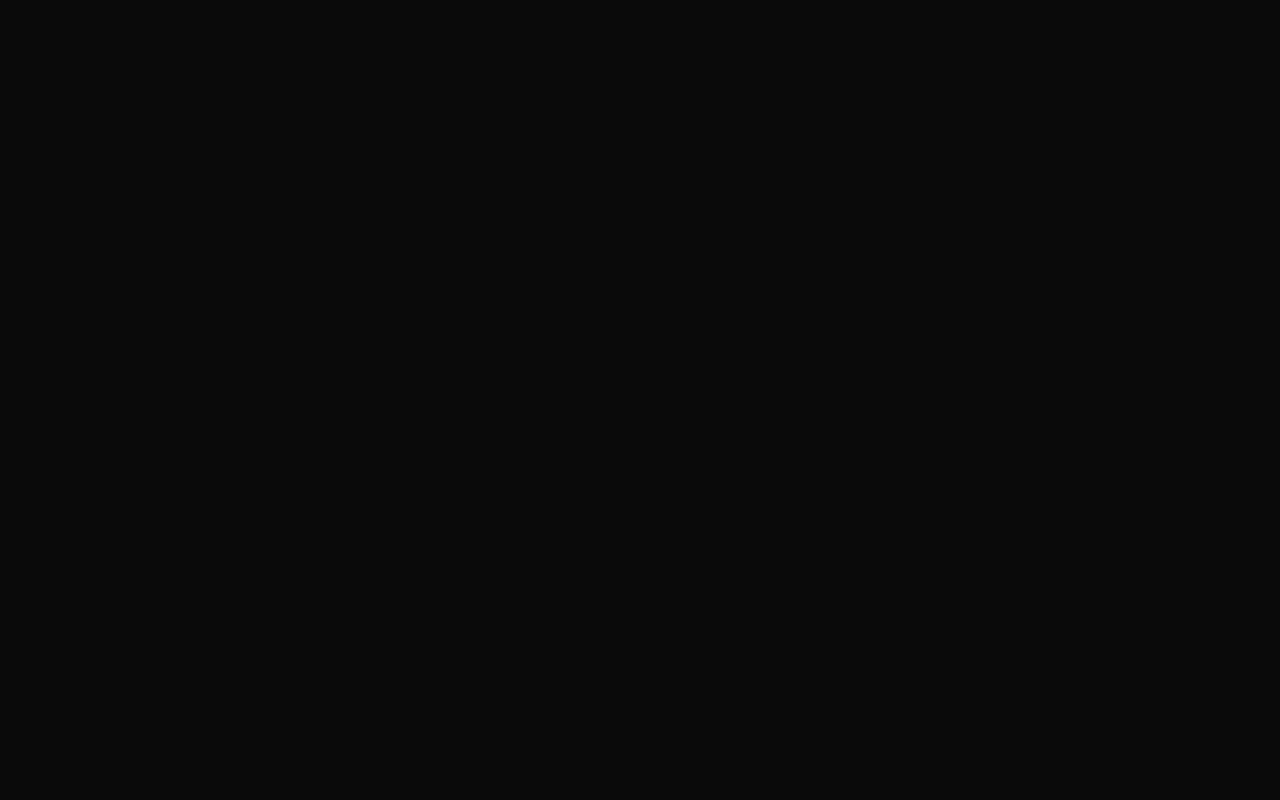
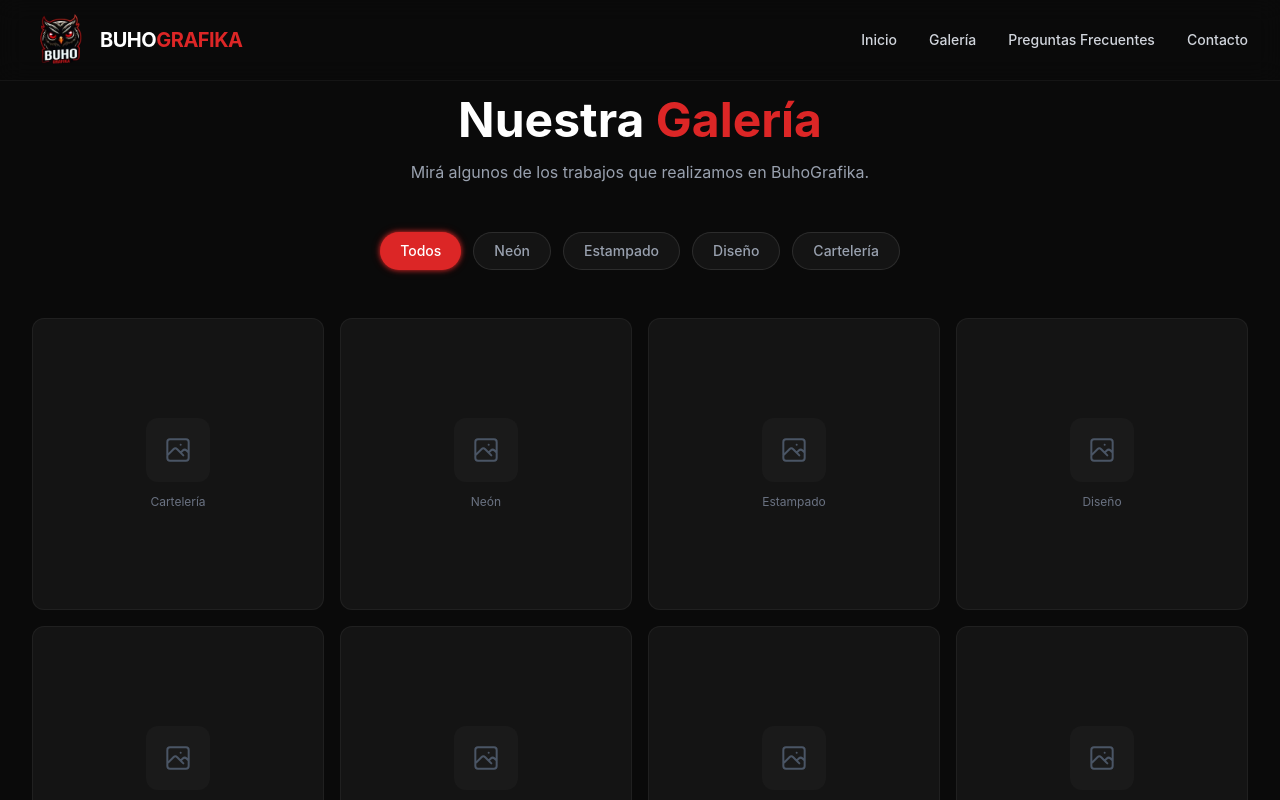
Before and after one commit to GonzaBertolucci/landing-grafika, a React (Vite) app in the folder buhografika/: page /galeria in a window 1280 px wide. Before the commit this address had no page. Shown: the top 800 px of the page. Built offline with nearby package versions, Linux system fonts and the light colour scheme.

Commit message:
Agregado galleria con placeholder

```diff
--- a/buhografika/src/App.jsx
+++ b/buhografika/src/App.jsx
@@ -1,6 +1,7 @@
 import { BrowserRouter, Routes, Route } from 'react-router-dom';
 import Home from './pages/Home';
 import Contact from './pages/Contact';
+import GalleryPage from './pages/GalleryPage';
 
 export default function App() {
   return (
@@ -8,6 +9,7 @@ export default function App() {
       <Routes>
         <Route path="/" element={<Home />} />
         <Route path="/contacto" element={<Contact />} />
+        <Route path="/galeria" element={<GalleryPage />} />
       </Routes>
     </BrowserRouter>
   );
--- a/buhografika/src/components/Gallery.jsx
+++ b/buhografika/src/components/Gallery.jsx
@@ -36,7 +36,7 @@ export default function Gallery() {
   };
 
   return (
-    <section className="py-20 md:py-28 bg-dark-lighter">
+    <section id="galeria" className="py-20 md:py-28 bg-dark-lighter">
       <div className="max-w-7xl mx-auto px-4 sm:px-6 lg:px-8">
         <motion.div
           initial={{ opacity: 0, y: 30 }}
--- a/buhografika/src/components/Navbar.jsx
+++ b/buhografika/src/components/Navbar.jsx
@@ -6,6 +6,7 @@ import logo from '../assets/buhosinfondo.png';
 
 const navLinks = [
   { name: 'Inicio', href: '/' },
+  { name: 'Galería', href: '/galeria' },
   { name: 'Preguntas Frecuentes', href: '#faq' },
   { name: 'Contacto', href: '/contacto' },
 ];
--- /dev/null
+++ b/buhografika/src/pages/GalleryPage.jsx
@@ -0,0 +1,196 @@
+import { useState } from 'react';
+import { motion, AnimatePresence } from 'framer-motion';
+import { FaTimes, FaChevronLeft, FaChevronRight } from 'react-icons/fa';
+import Navbar from '../components/Navbar';
+import Footer from '../components/Footer';
+
+const photos = [
+  { id: 1, title: 'Cartelería Comercial', category: 'Cartelería', description: 'Señalética para local comercial' },
+  { id: 2, title: 'Cuadro de Neón', category: 'Neón', description: 'Decoración con luces neón personalizadas' },
+  { id: 3, title: 'Estampado de Remeras', category: 'Estampado', description: 'Impresión directa en prendas' },
+  { id: 4, title: 'Diseño de Marca', category: 'Diseño', description: 'Identidad visual y branding' },
+  { id: 5, title: 'Lona Exterior', category: 'Cartelería', description: 'Impresión en gran formato para fachada' },
+  { id: 6, title: 'Neón LED', category: 'Neón', description: 'Letras en neón para evento' },
+  { id: 7, title: 'Remera Personalizada', category: 'Estampado', description: 'Estampado DTG en algodón' },
+  { id: 8, title: 'Flyer Publicitario', category: 'Diseño', description: 'Diseño gráfico para campaña' },
+  { id: 9, title: 'Acrílico con Luz', category: 'Neón', description: 'Señalización iluminada' },
+  { id: 10, title: 'Gigantografía', category: 'Cartelería', description: 'Gran formato para evento' },
+  { id: 11, title: 'Packaging', category: 'Diseño', description: 'Diseño de etiquetas y envases' },
+  { id: 12, title: 'Camiseta Deportiva', category: 'Estampado', description: 'Sublimación en poliéster' },
+];
+
+const categories = ['Todos', 'Neón', 'Estampado', 'Diseño', 'Cartelería'];
+
+export default function GalleryPage() {
+  const [selectedCategory, setSelectedCategory] = useState('Todos');
+  const [lightbox, setLightbox] = useState(null);
+
+  const filtered = selectedCategory === 'Todos'
+    ? photos
+    : photos.filter((p) => p.category === selectedCategory);
+
+  const openLightbox = (photo) => setLightbox(photo);
+  const closeLightbox = () => setLightbox(null);
+
+  const nextPhoto = () => {
+    if (!lightbox) return;
+    const idx = filtered.findIndex((p) => p.id === lightbox.id);
+    setLightbox(filtered[(idx + 1) % filtered.length]);
+  };
+
+  const prevPhoto = () => {
+    if (!lightbox) return;
+    const idx = filtered.findIndex((p) => p.id === lightbox.id);
+    setLightbox(filtered[(idx - 1 + filtered.length) % filtered.length]);
+  };
+
+  return (
+    <>
+      <Navbar />
+      <main className="min-h-screen pt-24 pb-16">
+        <div className="max-w-7xl mx-auto px-4 sm:px-6 lg:px-8">
+          <motion.div
+            initial={{ opacity: 0, y: 30 }}
+            animate={{ opacity: 1, y: 0 }}
+            transition={{ duration: 0.6 }}
+            className="text-center mb-12"
+          >
+            <h1 className="text-4xl sm:text-5xl font-bold text-white mb-4">
+              Nuestra <span className="text-primary">Galería</span>
+            </h1>
+            <p className="text-gray-400 max-w-2xl mx-auto">
+              Mirá algunos de los trabajos que realizamos en BuhoGrafika.
+            </p>
+          </motion.div>
+
+          <motion.div
+            initial={{ opacity: 0, y: 20 }}
+            animate={{ opacity: 1, y: 0 }}
+            transition={{ duration: 0.5, delay: 0.2 }}
+            className="flex flex-wrap justify-center gap-3 mb-12"
+          >
+            {categories.map((cat) => (
+              <button
+                key={cat}
+                onClick={() => setSelectedCategory(cat)}
+                className={`px-5 py-2 rounded-full text-sm font-medium transition-all duration-300 ${
+                  selectedCategory === cat
+                    ? 'bg-primary text-white neon-glow-subtle'
+                    : 'bg-dark-card border border-white/10 text-gray-400 hover:text-white hover:border-primary/30'
+                }`}
+              >
+                {cat}
+              </button>
+            ))}
+          </motion.div>
+
+          <motion.div
+            layout
+            className="grid grid-cols-1 sm:grid-cols-2 lg:grid-cols-3 xl:grid-cols-4 gap-4"
+          >
+            <AnimatePresence mode="popLayout">
+              {filtered.map((photo, index) => (
+                <motion.div
+                  key={photo.id}
+                  layout
+                  initial={{ opacity: 0, scale: 0.9 }}
+                  animate={{ opacity: 1, scale: 1 }}
+                  exit={{ opacity: 0, scale: 0.9 }}
+                  transition={{ duration: 0.3, delay: index * 0.05 }}
+                  onClick={() => openLightbox(photo)}
+                  className="group relative aspect-square bg-dark-card border border-white/5 rounded-xl overflow-hidden cursor-pointer hover:border-primary/30 transition-all duration-300"
+                >
+                  <div className="absolute inset-0 flex items-center justify-center">
+                    <div className="text-center">
+                      <div className="w-16 h-16 mx-auto mb-3 rounded-xl bg-dark-lighter flex items-center justify-center group-hover:bg-primary/10 transition-colors duration-300">
+                        <svg className="w-8 h-8 text-gray-600 group-hover:text-primary transition-colors duration-300" fill="none" stroke="currentColor" viewBox="0 0 24 24">
+                          <path strokeLinecap="round" strokeLinejoin="round" strokeWidth={1.5} d="M4 16l4.586-4.586a2 2 0 012.828 0L16 16m-2-2l1.586-1.586a2 2 0 012.828 0L20 14m-6-6h.01M6 20h12a2 2 0 002-2V6a2 2 0 00-2-2H6a2 2 0 00-2 2v12a2 2 0 002 2z" />
+                        </svg>
+                      </div>
+                      <p className="text-xs text-gray-500">{photo.category}</p>
+                    </div>
+                  </div>
+
+                  <div className="absolute inset-0 bg-gradient-to-t from-dark via-transparent to-transparent opacity-0 group-hover:opacity-100 transition-opacity duration-300" />
+
+                  <div className="absolute bottom-0 left-0 right-0 p-4 translate-y-full group-hover:translate-y-0 transition-transform duration-300">
+                    <h3 className="text-white font-semibold text-sm mb-1">{photo.title}</h3>
+                    <p className="text-gray-400 text-xs">{photo.description}</p>
+                  </div>
+                </motion.div>
+              ))}
+            </AnimatePresence>
+          </motion.div>
+        </div>
+      </main>
+
+      <AnimatePresence>
+        {lightbox && (
+          <motion.div
+            initial={{ opacity: 0 }}
+            animate={{ opacity: 1 }}
+            exit={{ opacity: 0 }}
+            className="fixed inset-0 z-[100] bg-dark/95 backdrop-blur-sm flex items-center justify-center p-4"
+            onClick={closeLightbox}
+          >
+            <button
+              onClick={closeLightbox}
+              className="absolute top-6 right-6 text-gray-400 hover:text-white transition-colors"
+            >
+              <FaTimes size={28} />
+            </button>
+
+            <button
+              onClick={(e) => { e.stopPropagation(); prevPhoto(); }}
+              className="absolute left-4 top-1/2 -translate-y-1/2 w-12 h-12 rounded-full bg-dark-card border border-white/10 flex items-center justify-center text-gray-300 hover:text-primary hover:border-primary/30 transition-all duration-300"
+            >
+              <FaChevronLeft size={18} />
+            </button>
+
+            <motion.div
+              key={lightbox.id}
+              initial={{ opacity: 0, scale: 0.9 }}
+              animate={{ opacity: 1, scale: 1 }}
+              exit={{ opacity: 0, scale: 0.9 }}
+              transition={{ duration: 0.3 }}
+              className="max-w-3xl w-full aspect-video bg-dark-card border border-white/10 rounded-2xl flex items-center justify-center"
+              onClick={(e) => e.stopPropagation()}
+            >
+              <div className="text-center">
+                <div className="w-24 h-24 mx-auto mb-4 rounded-2xl bg-dark-lighter flex items-center justify-center">
+                  <svg className="w-12 h-12 text-gray-600" fill="none" stroke="currentColor" viewBox="0 0 24 24">
+                    <path strokeLinecap="round" strokeLinejoin="round" strokeWidth={1.5} d="M4 16l4.586-4.586a2 2 0 012.828 0L16 16m-2-2l1.586-1.586a2 2 0 012.828 0L20 14m-6-6h.01M6 20h12a2 2 0 002-2V6a2 2 0 00-2-2H6a2 2 0 00-2 2v12a2 2 0 002 2z" />
+                  </svg>
+                </div>
+                <h3 className="text-xl font-bold text-white mb-2">{lightbox.title}</h3>
+                <p className="text-gray-400 text-sm mb-1">{lightbox.description}</p>
+                <span className="inline-block bg-primary/20 text-primary text-xs px-3 py-1 rounded-full">{lightbox.category}</span>
+              </div>
+            </motion.div>
+
+            <button
+              onClick={(e) => { e.stopPropagation(); nextPhoto(); }}
+              className="absolute right-4 top-1/2 -translate-y-1/2 w-12 h-12 rounded-full bg-dark-card border border-white/10 flex items-center justify-center text-gray-300 hover:text-primary hover:border-primary/30 transition-all duration-300"
+            >
+              <FaChevronRight size={18} />
+            </button>
+
+            <div className="absolute bottom-6 left-1/2 -translate-x-1/2 flex gap-2">
+              {filtered.map((photo) => (
+                <button
+                  key={photo.id}
+                  onClick={(e) => { e.stopPropagation(); setLightbox(photo); }}
+                  className={`w-2 h-2 rounded-full transition-all duration-300 ${
+                    photo.id === lightbox.id ? 'bg-primary w-6' : 'bg-gray-600 hover:bg-gray-500'
+                  }`}
+                />
+              ))}
+            </div>
+          </motion.div>
+        )}
+      </AnimatePresence>
+
+      <Footer />
+    </>
+  );
+}
```
